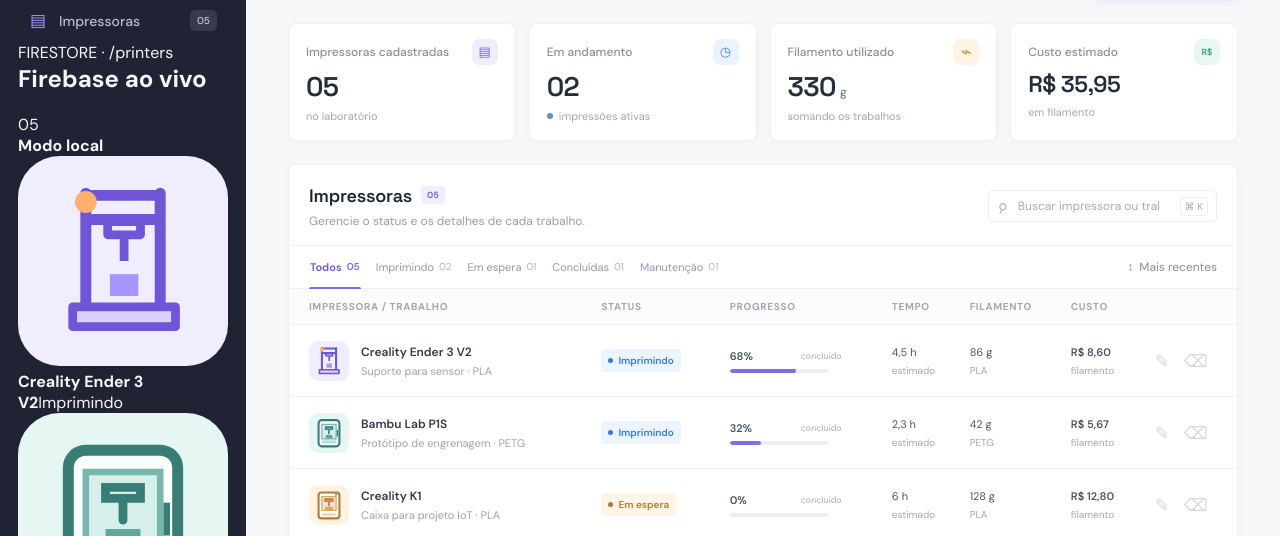
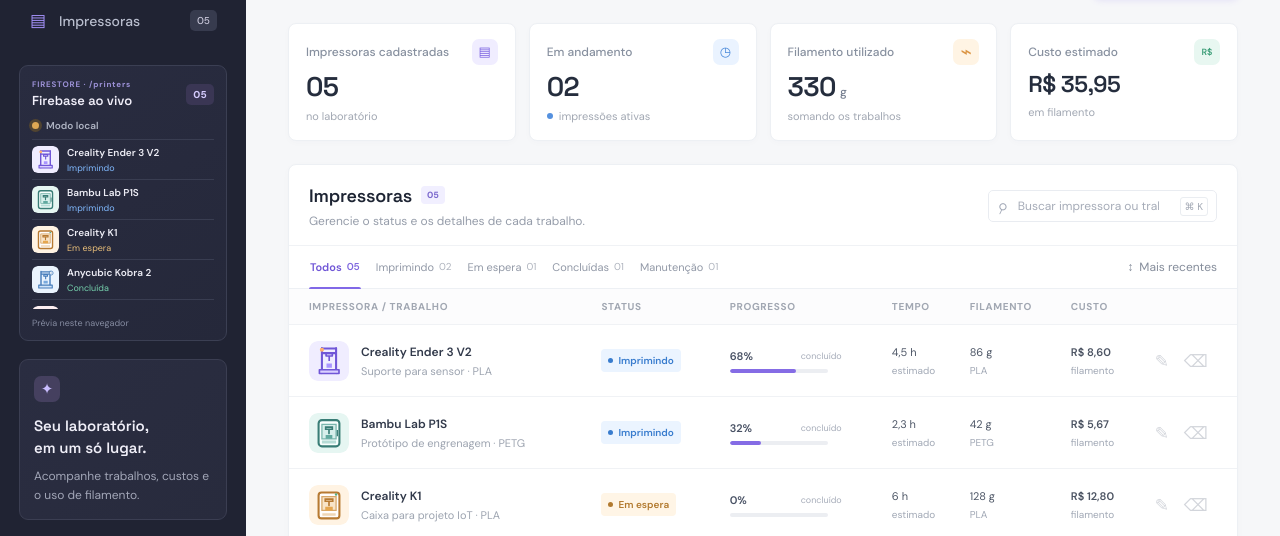
Before and after one commit to joaojpb/printlab-monitoramento-3d, a plain HTML site: page index.html in a window 1280 px wide. Shown: the part 187-723 px from the top of the page. Drawn offline with Linux system fonts and the light colour scheme.

Commit message:
Add live Firestore preview to sidebar

```diff
--- a/styles.css
+++ b/styles.css
@@ -254,3 +254,31 @@ tbody td { height: 72px; font-size: 12px; }
   .sort-button { font-size: 11px; }
   .live-indicator { font-size: 9px; }
 }
+
+/* Live Firestore collection preview in the sidebar. */
+.sidebar { overflow-y: auto; scrollbar-width: thin; scrollbar-color: #41455a transparent; }
+.sidebar-live-panel { margin: 23px 1px 18px; padding: 13px 12px 11px; border: 1px solid #3b3f53; border-radius: 9px; background: linear-gradient(145deg, #292c40, #25283a); }
+.sidebar-live-heading { display: flex; align-items: center; justify-content: space-between; gap: 8px; }
+.sidebar-live-kicker { display: block; color: #9c91d7; font-size: 8px; font-weight: 700; letter-spacing: .8px; }
+.sidebar-live-heading h2 { margin: 4px 0 0; color: #f1effa; font: 600 13px/1.25 "Space Grotesk", sans-serif; }
+.sidebar-live-count { min-width: 28px; padding: 4px 6px; border-radius: 5px; background: #3a3654; color: #d6ccff; font-size: 10px; font-weight: 700; text-align: center; }
+.sidebar-live-connection { display: flex; align-items: center; gap: 7px; margin-top: 10px; color: #aeb3c2; font-size: 10px; }
+.sidebar-live-connection strong { font-weight: 600; }
+.sidebar-live-dot { width: 7px; height: 7px; flex: 0 0 auto; border-radius: 50%; background: #dfa954; box-shadow: 0 0 0 3px #514431; }
+.sidebar-live-dot.is-connected { background: #52d2a2; box-shadow: 0 0 0 3px #314d4b; }
+.sidebar-live-dot.is-pending { animation: live-pulse 1.25s ease-in-out infinite; }
+@keyframes live-pulse { 50% { opacity: .4; } }
+.sidebar-live-list { display: grid; max-height: 280px; overflow-y: auto; margin-top: 7px; scrollbar-width: thin; scrollbar-color: #464a60 transparent; }
+.sidebar-live-row { display: flex; align-items: center; gap: 8px; min-width: 0; min-height: 40px; border-top: 1px solid #393d51; }
+.sidebar-live-icon { width: 27px; height: 27px; flex: 0 0 auto; border-radius: 6px; object-fit: cover; }
+.sidebar-live-copy { min-width: 0; display: grid; gap: 3px; }
+.sidebar-live-name { overflow: hidden; color: #ececf4; font-size: 10px; font-weight: 600; text-overflow: ellipsis; white-space: nowrap; }
+.sidebar-live-status { overflow: hidden; color: #a4aabd; font-size: 9px; text-overflow: ellipsis; white-space: nowrap; }
+.sidebar-live-status[data-status="Imprimindo"] { color: #80baff; }
+.sidebar-live-status[data-status="Em espera"] { color: #e7bd79; }
+.sidebar-live-status[data-status="Concluída"] { color: #76d1ad; }
+.sidebar-live-status[data-status="Manutenção"] { color: #ed929e; }
+.sidebar-live-empty { margin: 8px 0 2px; color: #a2a8ba; font-size: 10px; line-height: 1.5; }
+.sidebar-live-updated { margin-top: 8px; color: #858ba0; font-size: 9px; }
+@media (max-height: 820px) { .sidebar-live-list { max-height: 170px; } }
+@media (max-width: 850px) { .sidebar-live-panel { display: none; } }
```
